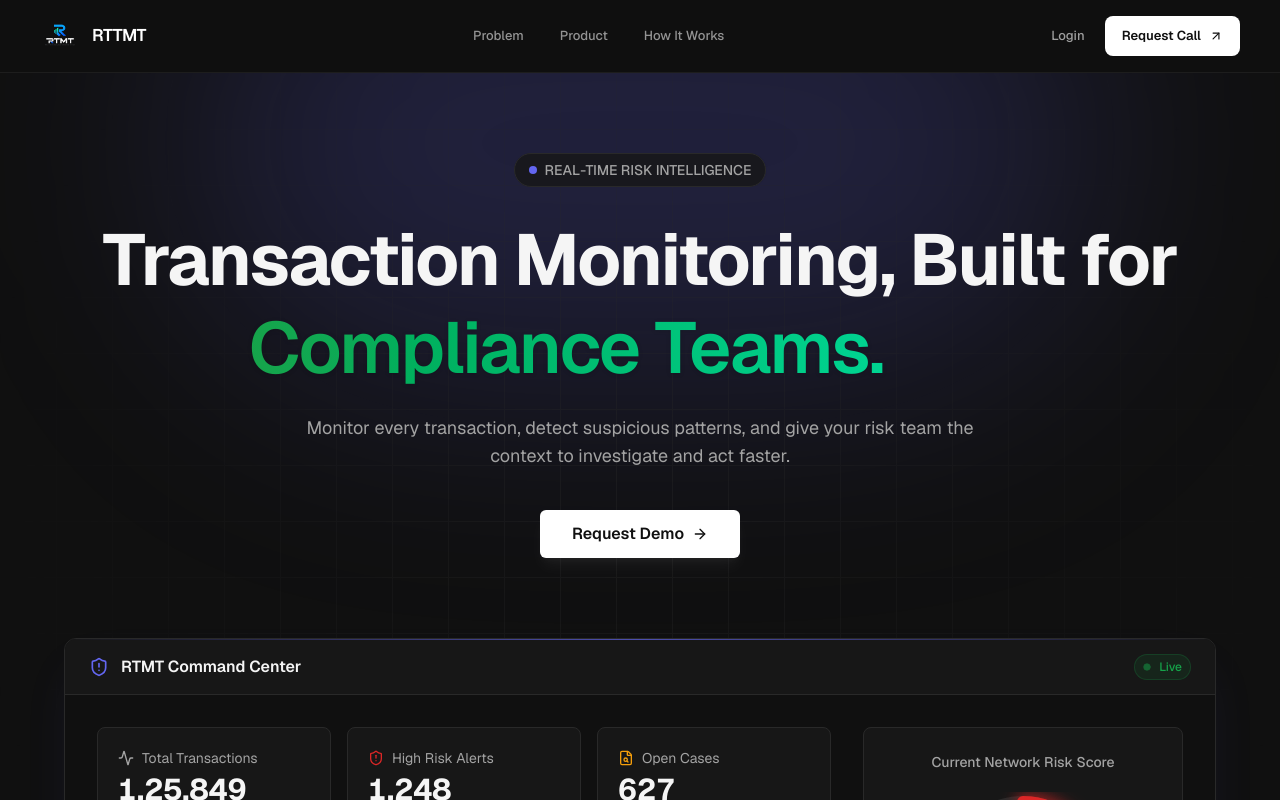
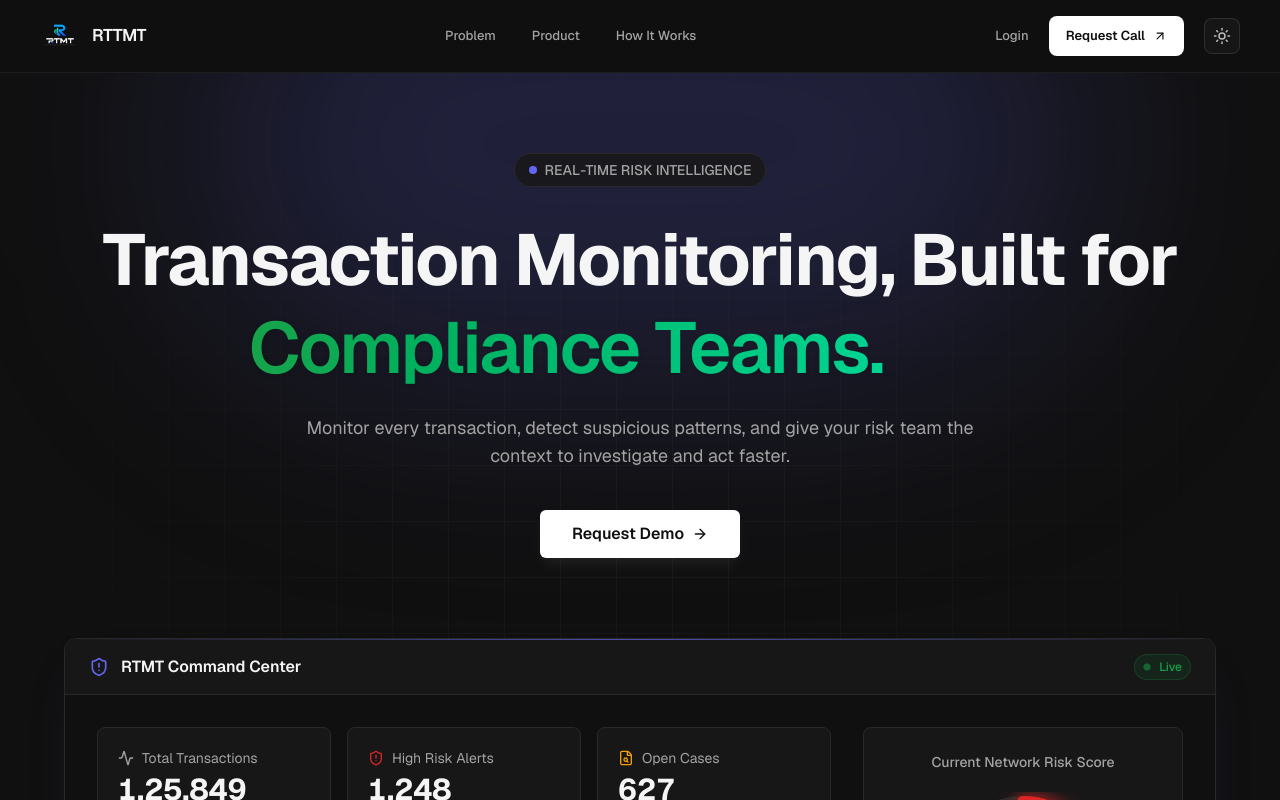
Before and after one commit to 0xkid-root/RTTMT-Ui, a Next.js app: page / in a window 1280 px wide. Shown: the top 800 px of the page. Built offline with nearby package versions, Linux system fonts and the light colour scheme.

Commit message:
light theme added

```diff
--- a/package.json
+++ b/package.json
@@ -12,6 +12,7 @@
     "framer-motion": "^13.4.4",
     "lucide-react": "^1.48.0",
     "next": "16.3.6",
+    "next-themes": "^0.4.6",
     "react": "19.2.8",
     "react-dom": "19.2.8",
     "recharts": "^3.10.1"
--- a/src/app/globals.css
+++ b/src/app/globals.css
@@ -1,6 +1,38 @@
 @import "tailwindcss";
 
+@custom-variant dark (&:where(.dark, .dark *));
+
 :root {
+  /* Light Theme */
+  --background: #F8FAFC;
+  --foreground: #0F172A;
+
+  --surface: #FFFFFF;
+  --surface-elevated: #F1F5F9;
+  --card: #FFFFFF;
+
+  --border: #E2E8F0;
+
+  --text-secondary: #475569;
+  --text-muted: #64748B;
+
+  --primary: #4F46E5;
+  --primary-foreground: #FFFFFF;
+
+  --blue: #2563EB;
+
+  --success: #16A34A;
+  --success-foreground: #FFFFFF;
+
+  --warning: #D97706;
+  --warning-foreground: #FFFFFF;
+
+  --danger: #DC2626;
+  --danger-foreground: #FFFFFF;
+}
+
+.dark {
+  /* Dark Theme */
   --background: #101010;
   --foreground: #F5F5F5;
 
--- a/src/app/layout.tsx
+++ b/src/app/layout.tsx
@@ -1,6 +1,7 @@
 import type { Metadata } from "next";
 import { Geist, Geist_Mono } from "next/font/google";
 import "./globals.css";
+import { ThemeProvider } from "@/components/theme-provider";
 
 const geistSans = Geist({
   variable: "--font-geist-sans",
@@ -22,8 +23,13 @@ export default function RootLayout({ children }: LayoutProps<"/">) {
     <html
       lang="en"
       className={`${geistSans.variable} ${geistMono.variable} h-full antialiased`}
+      suppressHydrationWarning
     >
-      <body className="min-h-full flex flex-col">{children}</body>
+      <body className="min-h-full flex flex-col">
+        <ThemeProvider attribute="class" defaultTheme="dark" enableSystem={false}>
+          {children}
+        </ThemeProvider>
+      </body>
     </html>
   );
 }
--- /dev/null
+++ b/src/components/theme-provider.tsx
@@ -0,0 +1,9 @@
+"use client";
+
+import * as React from "react";
+import { ThemeProvider as NextThemesProvider } from "next-themes";
+import type { ThemeProviderProps } from "next-themes";
+
+export function ThemeProvider({ children, ...props }: ThemeProviderProps) {
+  return <NextThemesProvider {...props}>{children}</NextThemesProvider>;
+}
--- a/src/features/landing/components/landing-header.tsx
+++ b/src/features/landing/components/landing-header.tsx
@@ -4,6 +4,7 @@ import React, { useEffect, useState } from 'react';
 import Link from 'next/link';
 import Image from 'next/image';
 import { usePathname } from 'next/navigation';
+import { useTheme } from 'next-themes';
 import {
   motion,
   AnimatePresence,
@@ -12,7 +13,7 @@ import {
   useMotionValueEvent,
   useReducedMotion,
 } from 'framer-motion';
-import { ArrowUpRight, Menu, X } from 'lucide-react';
+import { ArrowUpRight, Menu, X, Sun, Moon } from 'lucide-react';
 import { MAIN_NAV } from '../data/landing-content';
 
 const cinematicEase = [0.16, 1, 0.3, 1] as const;
@@ -21,6 +22,25 @@ type NavItem = { label: string; href: string };
 const NAV = MAIN_NAV as ReadonlyArray<NavItem>;
 
 const hashId = (href: string) => (href.includes('#') ? href.split('#')[1] : null);
+
+function ThemeToggle() {
+  const { theme, setTheme } = useTheme();
+  const [mounted, setMounted] = useState(false);
+
+  useEffect(() => setMounted(true), []);
+
+  if (!mounted) return <div className="w-9 h-9" />;
+
+  return (
+    <button
+      onClick={() => setTheme(theme === 'dark' ? 'light' : 'dark')}
+      className="flex h-9 w-9 items-center justify-center rounded-lg border dark:border-white/10 border-black/10 dark:bg-white/[0.03] bg-black/[0.03] dark:text-white/70 text-black/70 transition dark:hover:bg-white/[0.07] hover:bg-black/[0.07] dark:hover:text-white hover:text-black focus-visible:outline-none focus-visible:ring-2 focus-visible:ring-primary focus-visible:ring-offset-2 focus-visible:ring-offset-background"
+      aria-label="Toggle theme"
+    >
+      {theme === 'dark' ? <Sun className="h-[18px] w-[18px]" /> : <Moon className="h-[18px] w-[18px]" />}
+    </button>
+  );
+}
 
 export function LandingHeader() {
   const pathname = usePathname();
@@ -85,8 +105,8 @@ export function LandingHeader() {
   return (
     <header
       className={`sticky top-0 z-50 w-full border-b backdrop-blur-xl transition-[background-color,border-color,box-shadow] duration-300 ${scrolled || menuOpen
-        ? 'border-white/[0.09] bg-[#101010]/95 shadow-[0_8px_30px_rgba(0,0,0,0.35)]'
-        : 'border-white/[0.06] bg-[#101010]/70'
+        ? 'dark:border-white/[0.09] border-slate-200/70 dark:bg-[#101010]/95 bg-white/80 dark:shadow-[0_8px_30px_rgba(0,0,0,0.35)] shadow-[0_8px_30px_rgba(0,0,0,0.05)]'
+        : 'dark:border-white/[0.06] border-slate-200/40 dark:bg-[#101010]/70 bg-white/50'
         }`}
     >
       <div
@@ -104,7 +124,7 @@ export function LandingHeader() {
               }`}
             priority
           />
-          <span className="text-[17px] font-semibold tracking-[-0.02em] text-white">RTTMT</span>
+          <span className="text-[17px] font-semibold tracking-[-0.02em] text-foreground">RTTMT</span>
         </Link>
 
         {/* Desktop navigation with a hover pill that glides between items */}
@@ -123,13 +143,13 @@ export function LandingHeader() {
                 onMouseEnter={() => setHovered(item.label)}
                 onFocus={() => setHovered(item.label)}
                 onBlur={() => setHovered(null)}
-                className={`relative rounded-md px-4 py-2 text-[13px] font-medium transition-colors duration-200 ${focusRing} ${active || hovered === item.label ? 'text-white' : 'text-white/55'
+                className={`relative rounded-md px-4 py-2 text-[13px] font-medium transition-colors duration-200 ${focusRing} ${active || hovered === item.label ? 'text-foreground' : 'text-text-secondary'
                   }`}
               >
                 {hovered === item.label && (
                   <motion.span
                     layoutId="nav-hover-pill"
-                    className="absolute inset-0 -z-10 rounded-md bg-white/[0.06]"
+                    className="absolute inset-0 -z-10 rounded-md dark:bg-white/[0.06] bg-black/[0.04]"
                     transition={isReduced ? { duration: 0 } : { duration: 0.35, ease: cinematicEase }}
                   />
                 )}
@@ -137,7 +157,7 @@ export function LandingHeader() {
                 {active && (
                   <motion.span
                     layoutId="nav-active-line"
-                    className="absolute left-4 right-4 -bottom-[1px] h-px bg-white"
+                    className="absolute left-4 right-4 -bottom-[1px] h-px dark:bg-white bg-black"
                     transition={isReduced ? { duration: 0 } : { duration: 0.4, ease: cinematicEase }}
                   />
                 )}
@@ -150,7 +170,7 @@ export function LandingHeader() {
         <div className="hidden items-center gap-5 md:flex">
           <Link
             href="#"
-            className={`rounded-md text-[13px] font-medium text-white/60 transition-colors hover:text-white ${focusRing}`}
+            className={`rounded-md text-[13px] font-medium text-text-secondary transition-colors hover:text-foreground ${focusRing}`}
           >
             Login
           </Link>
@@ -166,6 +186,7 @@ export function LandingHeader() {
             <span className="relative">Request Call</span>
             <ArrowUpRight className="relative h-3.5 w-3.5 transition-transform duration-200 group-hover:-translate-y-0.5 group-hover:translate-x-0.5" />
           </Link>
+          <ThemeToggle />
         </div>
 
         {/* Mobile toggle */}
@@ -175,7 +196,7 @@ export function LandingHeader() {
           aria-expanded={menuOpen}
           aria-controls="mobile-nav"
           onClick={() => setMenuOpen((o) => !o)}
-          className={`flex h-9 w-9 items-center justify-center rounded-lg border border-white/10 bg-white/[0.03] text-white/70 transition hover:bg-white/[0.07] hover:text-white md:hidden ${focusRing}`}
+          className={`flex h-9 w-9 items-center justify-center rounded-lg border dark:border-white/10 border-black/10 dark:bg-white/[0.03] bg-black/[0.03] dark:text-white/70 text-black/70 transition dark:hover:bg-white/[0.07] hover:bg-black/[0.07] dark:hover:text-white hover:text-black md:hidden ${focusRing}`}
         >
           <AnimatePresence mode="wait" initial={false}>
             <motion.span
@@ -201,7 +222,7 @@ export function LandingHeader() {
             animate={{ opacity: 1, height: 'auto' }}
             exit={isReduced ? undefined : { opacity: 0, height: 0 }}
             transition={isReduced ? { duration: 0 } : { duration: 0.4, ease: cinematicEase }}
-            className="overflow-hidden border-t border-white/[0.06] md:hidden"
+            className="overflow-hidden border-t dark:border-white/[0.06] border-slate-200/70 md:hidden"
           >
             <nav aria-label="Mobile" className="mx-auto flex max-w-[1400px] flex-col px-5 sm:px-8 pb-6 pt-3">
               {NAV.map((item, i) => {
@@ -217,11 +238,11 @@ export function LandingHeader() {
                       href={item.href}
                       onClick={() => setMenuOpen(false)}
                       aria-current={active ? 'page' : undefined}
-                      className={`flex items-center justify-between border-b border-white/[0.06] py-4 text-[17px] font-medium transition-colors ${focusRing} ${active ? 'text-white' : 'text-white/60 hover:text-white'
+                      className={`flex items-center justify-between border-b dark:border-white/[0.06] border-slate-200/70 py-4 text-[17px] font-medium transition-colors ${focusRing} ${active ? 'text-foreground' : 'text-text-secondary hover:text-foreground'
                         }`}
                     >
                       {item.label}
-                      {active && <span className="h-1.5 w-1.5 rounded-full bg-white" />}
+                      {active && <span className="h-1.5 w-1.5 rounded-full dark:bg-white bg-black" />}
                     </Link>
                   </motion.div>
                 );
@@ -259,7 +280,7 @@ export function LandingHeader() {
         <motion.div
           aria-hidden="true"
           style={{ scaleX: progress }}
-          className="absolute -bottom-px left-0 h-px w-full origin-left bg-gradient-to-r from-white/0 via-white/70 to-white"
+          className="absolute -bottom-px left-0 h-px w-full origin-left dark:bg-gradient-to-r dark:from-white/0 dark:via-white/70 dark:to-white bg-gradient-to-r from-black/0 via-black/30 to-black/50"
         />
       )}
     </header>
```
Also changed, not shown: 1 other file (tests, documents, lock files or other folders).
